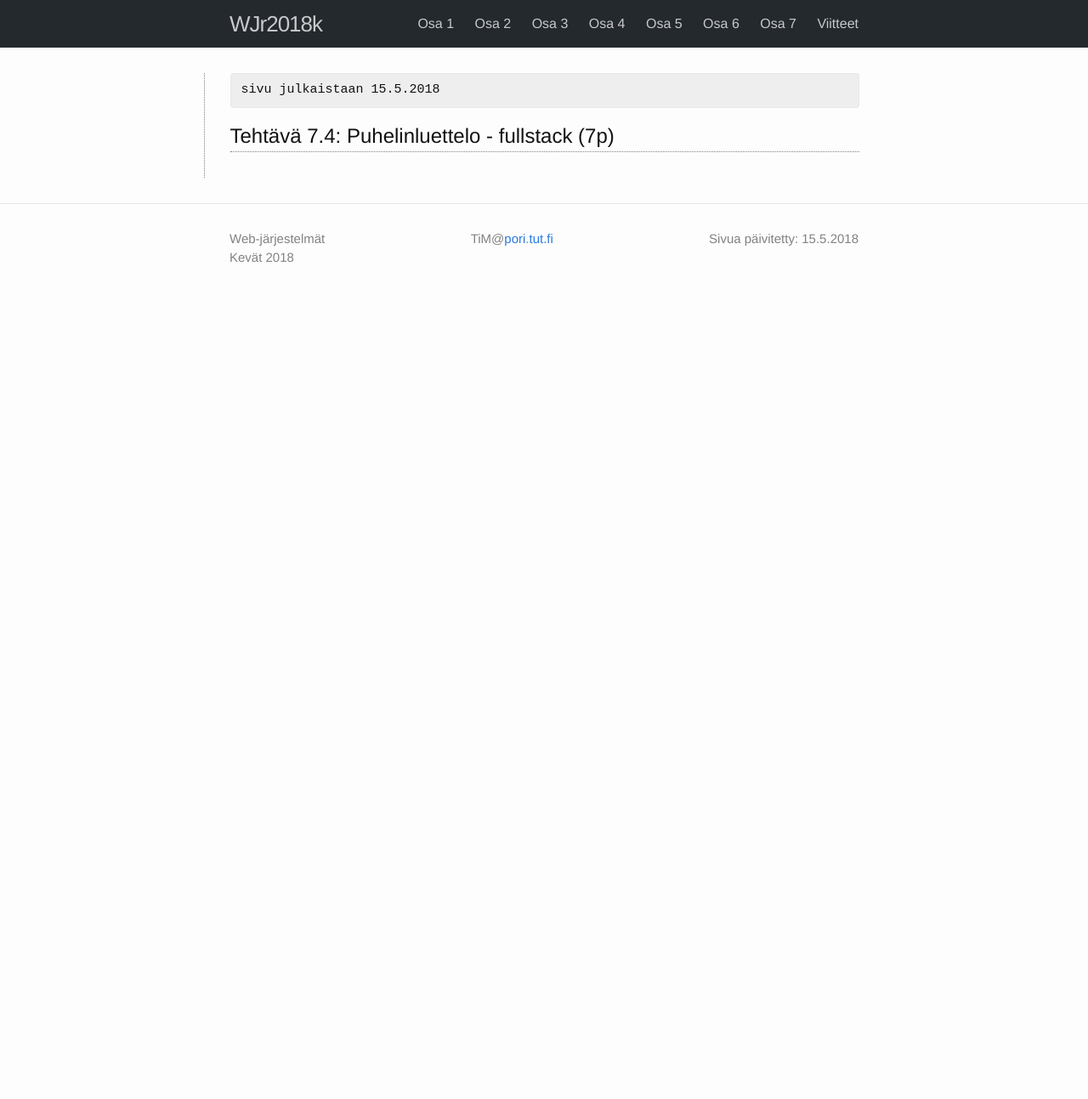
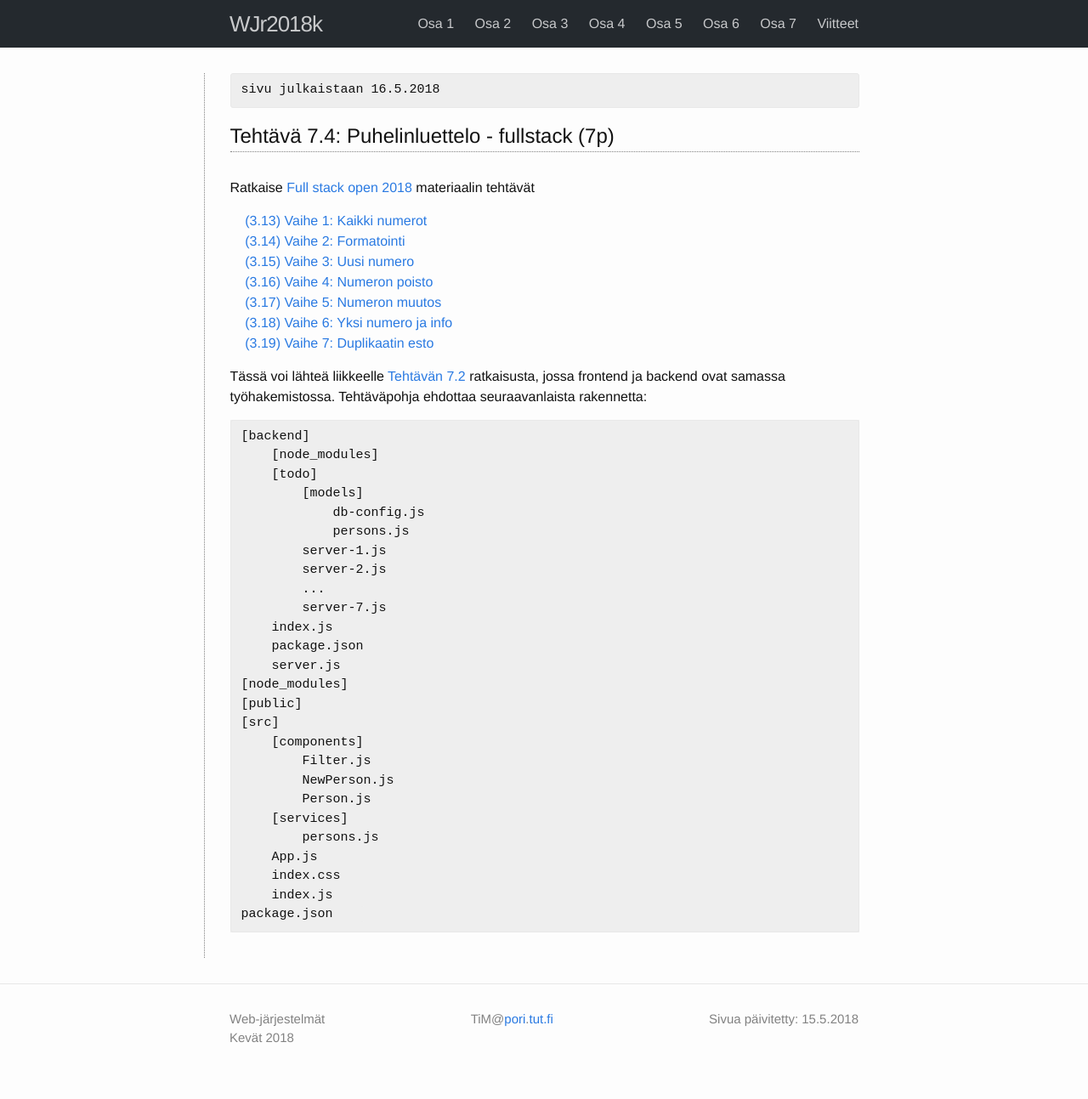
Before and after one commit to timedu/wjr2018k, a Jekyll site: the page built from docs/_osa7/tehtava74.md, in a window 1280 px wide. Shown: the whole page at 85% size. Built offline with Jekyll 4.4.1, drawn with Linux system fonts in a browser that asks for light colours; before the commit the page ends 900 px from its top, so only the background shows below that.

Commit message:
re-scheduling

```diff
--- a/docs/_osa7/tehtava74.md
+++ b/docs/_osa7/tehtava74.md
@@ -7,4 +7,64 @@ exercise_upload_id: # 384891
 modified_at: 15.5.2018
 kesken: 1
 no_review: 1
+julkaisu: 16.5.2018
 ---
+
+{% assign fullstack = "https://fullstackopen.github.io" %}
+
+Ratkaise [Full stack open 2018]({{fullstack}}) materiaalin tehtävät
+
+&nbsp; &nbsp; [(3.13) Vaihe 1: Kaikki numerot]({{fullstack}}/tehtävät#313-puhelinluettelo-ja-tietokanta-osa-1)
+&nbsp; &nbsp; [(3.14) Vaihe 2: Formatointi]({{fullstack}}/tehtävät#314-puhelinluettelo-ja-tietokanta-osa-2)
+&nbsp; &nbsp; [(3.15) Vaihe 3: Uusi numero]({{fullstack}}/tehtävät#315-puhelinluettelo-ja-tietokanta-osa-3)
+&nbsp; &nbsp; [(3.16) Vaihe 4: Numeron poisto]({{fullstack}}/tehtävät#316-puhelinluettelo-ja-tietokanta-osa-4)
+&nbsp; &nbsp; [(3.17) Vaihe 5: Numeron muutos]({{fullstack}}/tehtävät#317-puhelinluettelo-ja-tietokanta-osa-5)
+&nbsp; &nbsp; [(3.18) Vaihe 6: Yksi numero ja info]({{fullstack}}/tehtävät#318-puhelinluettelo-ja-tietokanta-osa-6)
+&nbsp; &nbsp; [(3.19) Vaihe 7: Duplikaatin esto]({{fullstack}}/tehtävät#319-puhelinluettelo-ja-tietokanta-osa-7)
+
+
+Tässä voi lähteä liikkeelle [Tehtävän 7.2](../tehtava72) ratkaisusta, jossa frontend ja backend ovat samassa työhakemistossa. Tehtäväpohja ehdottaa seuraavanlaista rakennetta:
+
+~~~~
+[backend]
+    [node_modules]
+    [todo]
+        [models]
+            db-config.js
+            persons.js
+        server-1.js
+        server-2.js
+        ...
+        server-7.js
+    index.js
+    package.json
+    server.js
+[node_modules]
+[public]
+[src]
+    [components]
+        Filter.js
+        NewPerson.js
+        Person.js
+    [services]
+        persons.js
+    App.js
+    index.css
+    index.js
+package.json
+~~~~
+
+{% comment %}
+
+
+Käy ennen tehtävien ratkaisua läpi materiaalin
+[kolmas osa]({{fullstack}}/osa3/) - erityisesti kaikki tietokannan käsittelyä käsittelevät kohdat.
+
+Laadi ratkaisu kumulatiivisesti siten, että seuraavan vaiheen ratkaisu sisältää myös edellisten vaiheiden ratkaisut.
+
+Tehtäväpohja on rakennettu siten, että `index.js` on sovelluksen päämoduuli, joka ottaa käyttöönsä `todo`-kansiossa olevan tehtävän vaiheen ratkaisun sisältävän moduulin riippuen päämoduulin aktiivisesta rivistä.
+
+
+**Palauta** tehtävästä tiedosto `package.json` sekä yksi tiedostoista `index-1.js` - `index-8.js` riippuen siitä, mihin vaiheeseen asti ratkaisua olet vienyt.
+
+{% endcomment %}
```
Also changed, not shown: docs/_osa7/index.md (+1 -0 lines), docs/_osa7/tehtava71.md (+1 -1 lines).
